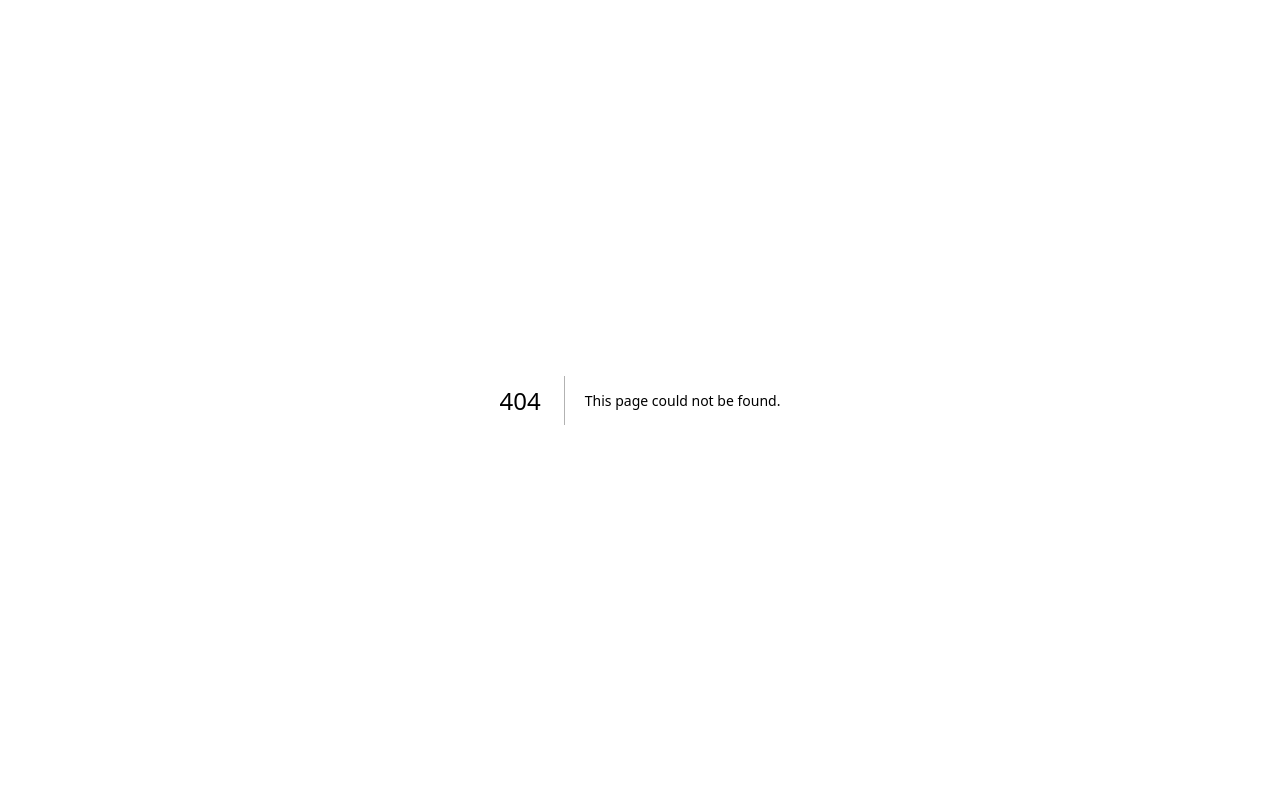
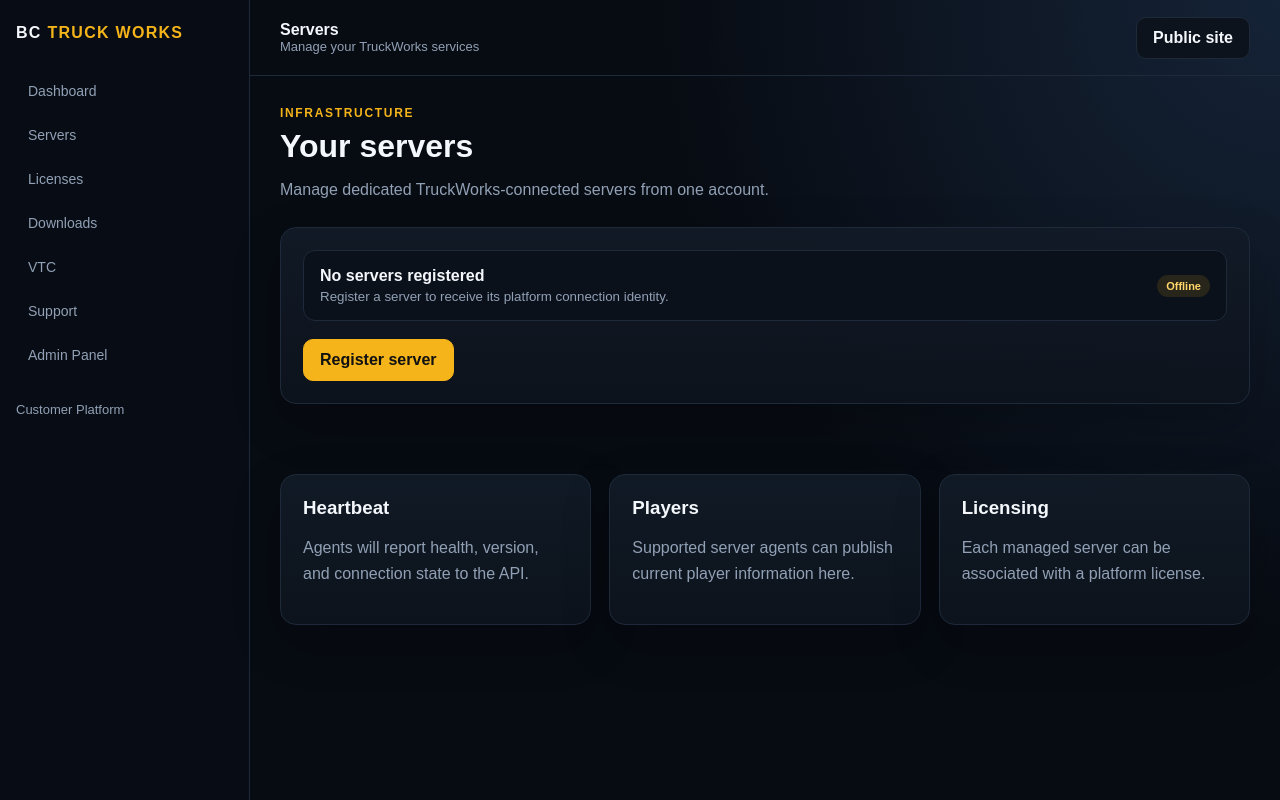
Before and after one commit to dospatch/truckWorks, a Next.js app in the folder apps/web/: page /dashboard/servers in a window 1280 px wide. Before the commit this address had no page. Built offline with nearby package versions, Linux system fonts and the light colour scheme.

Commit message:
feat(web): add server management dashboard

```diff
--- /dev/null
+++ b/apps/web/app/dashboard/servers/page.tsx
@@ -0,0 +1,9 @@
+import { DashboardShell } from "../../components/DashboardShell";
+
+export default function ServersPage() {
+  return <DashboardShell title="Servers">
+    <div className="section-title"><div className="eyebrow">Infrastructure</div><h2>Your servers</h2><p>Manage dedicated TruckWorks-connected servers from one account.</p></div>
+    <div className="card"><div className="list"><div className="list-row"><div><strong>No servers registered</strong><small>Register a server to receive its platform connection identity.</small></div><span className="badge warning">Offline</span></div></div><div style={{ marginTop: 18 }}><button className="btn primary">Register server</button></div></div>
+    <div className="section"><div className="grid three"><article className="card"><h3>Heartbeat</h3><p>Agents will report health, version, and connection state to the API.</p></article><article className="card"><h3>Players</h3><p>Supported server agents can publish current player information here.</p></article><article className="card"><h3>Licensing</h3><p>Each managed server can be associated with a platform license.</p></article></div></div>
+  </DashboardShell>;
+}
```
